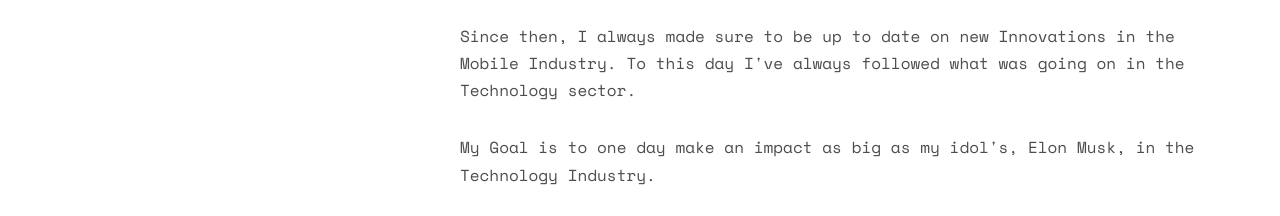
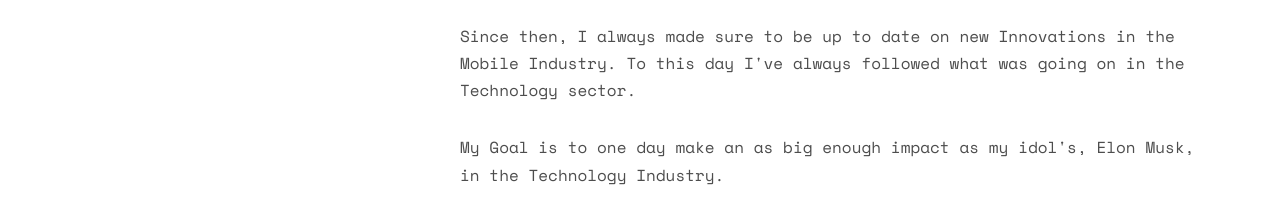
Before and after one commit to Arskan17/PP, a plain HTML site: page index.html in a window 1280 px wide. Shown: the part 1600-1816 px from the top of the page. Drawn offline with nearby package versions, Linux system fonts and the light colour scheme; some packages are replaced by stand-ins of ours; no server answers; files whose address does not match are found by name.

Commit message:
Ninth actual commi

```diff
--- a/index.html
+++ b/index.html
@@ -108,7 +108,7 @@
 						<p>Later on I started playing around with Phones and Tablets. I remember locking my Uncle's iPad by entering too many times the wrong password. That's when my passion for Technology reached its point of exponential growth. I kept on learning more about iOS and wanted to understand how it truly functions, in order to bypass the lock screen once and for all. I was so naive. Later have I come to realize that it wasn't at all feasible for a kid with that much skills and Knowledge as I had. That's when my journey in search of Knowledge began.</p>
 						<p>Since then, I always made sure to be up to date on new Innovations in the Mobile Industry. To this day I've always followed what was going on in the Technology sector.</p>
 					<p>   </p>
-						<p>My Goal is to one day make an impact as big as my idol's, Elon Musk, in the Technology Industry.</p>
+						<p>My Goal is to one day make an as big enough impact as my idol's, Elon Musk, in the Technology Industry.</p>
 						<p>
 						<ul class="fh5co-social-icons">
 							<li><a href="https://twitter.com/Markandrouse"><i class="icon-twitter2"></i></a></li>
```
